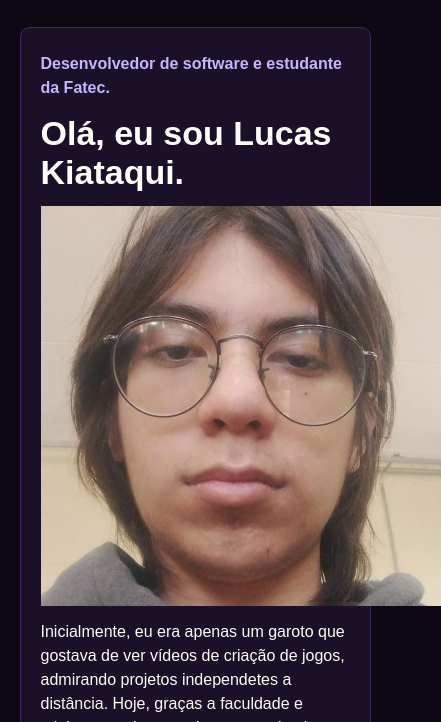
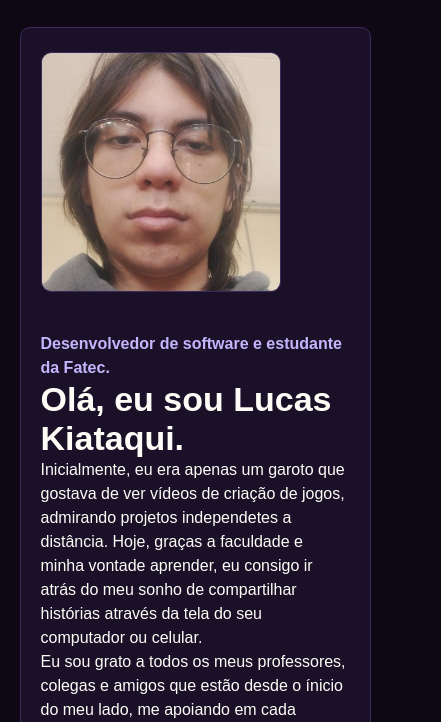
Before and after one commit to N4H0B1N0/portfoliofatec, a plain HTML site: page index.html in a window 390 px wide. Shown: the part 122-844 px from the top of the page, 441 px wide, since content can reach past the window. Drawn offline with Linux system fonts and the light colour scheme.

Commit message:
Add files via upload

```diff
--- a/index.html
+++ b/index.html
@@ -22,12 +22,14 @@
     <main>
         <section id="inicio">
             <div class="box destaque">
-                <p class="subtitulo">Desenvolvedor de software e estudante da Fatec.</p>
-                <h1>Olá, eu sou Lucas Kiataqui.</h1>
-                <img src="img/1788444332951.jfif" style="display: flex; align-items: center;">
-                <p>Inicialmente, eu era apenas um garoto que gostava de ver vídeos de criação de jogos, admirando projetos independetes a distância. Hoje, graças a faculdade e minha vontade aprender, eu consigo ir atrás do meu sonho de compartilhar histórias através da tela do seu computador ou celular.</p>
-                <p>Eu sou grato a todos os meus professores, colegas e amigos que estão desde o ínicio do meu lado, me apoiando em cada projeto.</p>
-                <a href="#projetos" class="botao">Ver projetos</a>
+                <div>
+                    <p class="subtitulo">Desenvolvedor de software e estudante da Fatec.</p>
+                    <h1>Olá, eu sou Lucas Kiataqui.</h1>
+                    <p>Inicialmente, eu era apenas um garoto que gostava de ver vídeos de criação de jogos, admirando projetos independetes a distância. Hoje, graças a faculdade e minha vontade aprender, eu consigo ir atrás do meu sonho de compartilhar histórias através da tela do seu computador ou celular.</p>
+                    <p>Eu sou grato a todos os meus professores, colegas e amigos que estão desde o ínicio do meu lado, me apoiando em cada projeto.</p>
+                    <a href="#projetos" class="botao">Ver projetos</a>
+                </div>
+                <img src="img/1788444332951.jfif" class="destaque-img" alt="Foto">
             </div>
         </section>
 
@@ -85,6 +87,7 @@
                     <li>Java, SQL, HTML, CSS, JavaScript, Python, Flask (Nível básico, ainda preciso de assistência de colegas ou de sites como W3School).</li>
                     <li>MySQL, modelagem de dados</li>
                     <li>Git, GitHub, VS Code, MySQL Workbench, AWS, BitVise.</li>
+                    <i class="devicon-amazonwebservices-plain colored"></i>
                 </ul>
             </div>
         </section>
--- a/style.css
+++ b/style.css
@@ -68,8 +68,29 @@ section {
 }
 
 .destaque {
+    flex-direction: row;
+    align-items: center;
+    justify-content: space-between;
+    gap: 40px;
+    padding: 60px 40px;
+}
+
+.destaque-texto {
+    display: flex;
+    flex-direction: column;
     align-items: flex-start;
-    padding: 60px 40px;
+    gap: 14px;
+    flex: 1;
+}
+
+.destaque-img {
+    width: 100%;
+    max-width: 320px;
+    aspect-ratio: 1 / 1;
+    object-fit: cover;
+    border-radius: 10px;
+    border: 1px solid #3B2A5C;
+    flex-shrink: 0;
 }
 
 .destaque h1 {
@@ -205,6 +226,17 @@ footer {
     }
 }
 
+@media screen and (max-width:800px) {
+    .destaque {
+        flex-direction: column-reverse;
+        align-items: flex-start;
+    }
+
+    .destaque-img {
+        max-width: 240px;
+    }
+}
+
 @media screen and (max-width:500px) {
     header {
         flex-direction: column;
```
